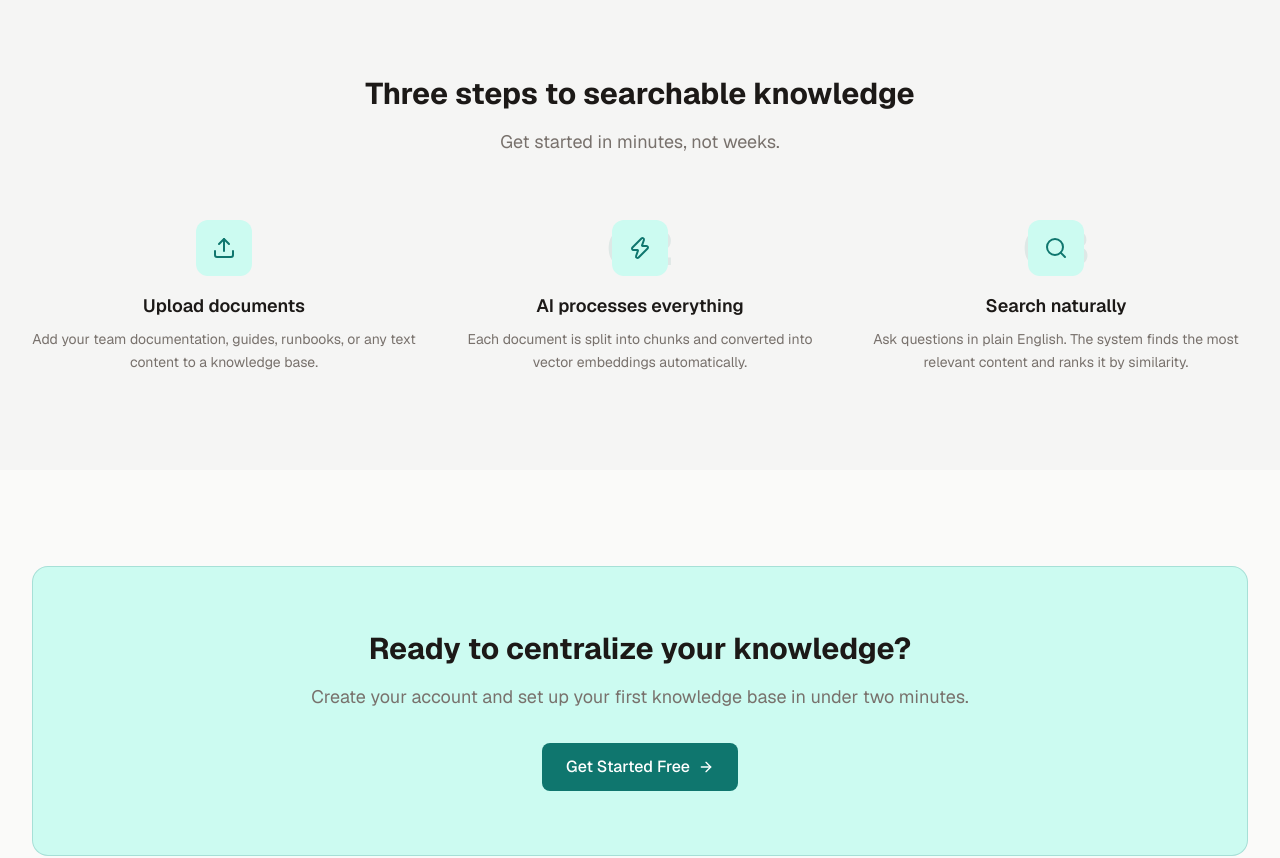
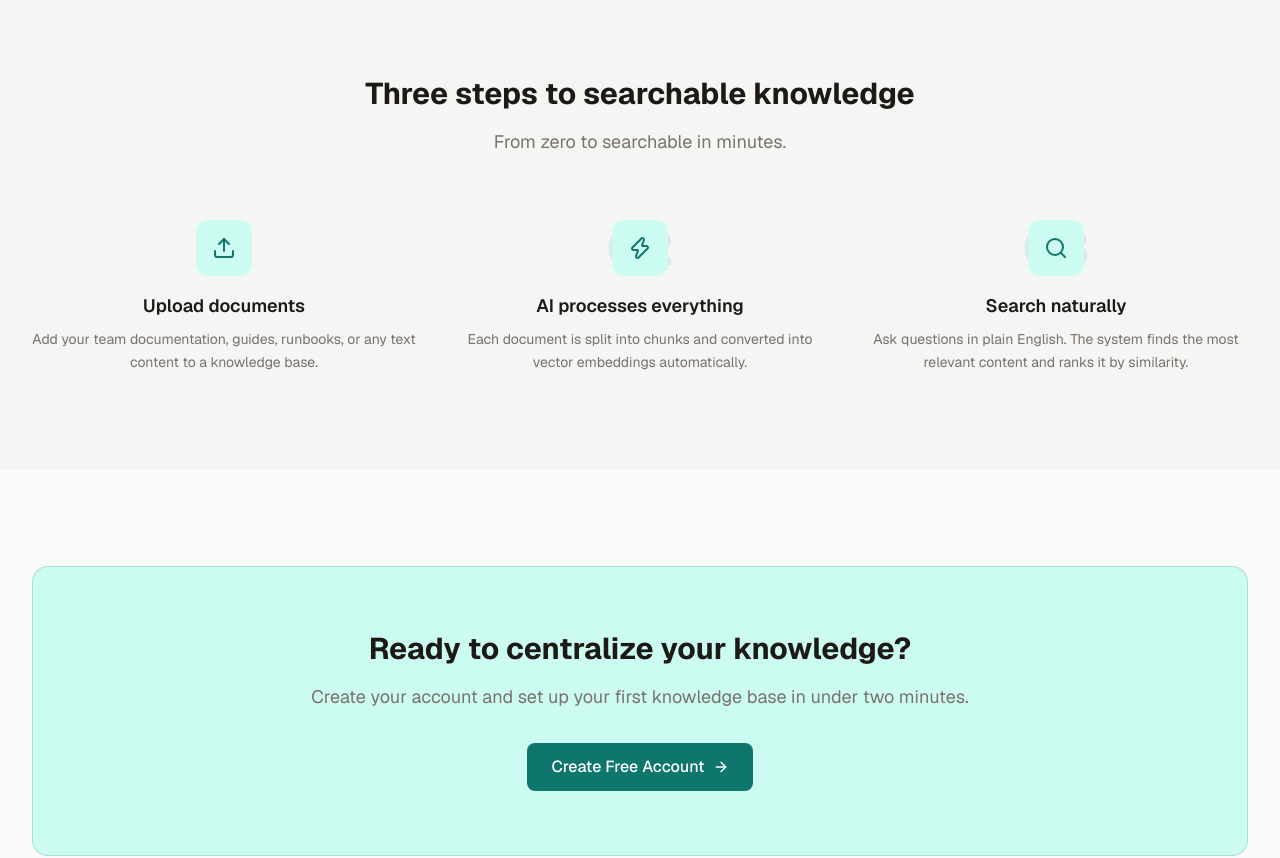
Before and after one commit to mejbahshameem/knowhive, a Next.js app in the folder apps/web/: page / in a window 1280 px wide. Shown: the part 1800-2658 px from the top of the page. Built offline with nearby package versions, Linux system fonts and the light colour scheme; no server answers.

Commit message:
fix landing page text conflicts with E2E test selectors

```diff
--- a/apps/web/src/app/page.tsx
+++ b/apps/web/src/app/page.tsx
@@ -252,7 +252,7 @@ export default function LandingPage() {
               Three steps to searchable knowledge
             </h2>
             <p className="mt-4 text-lg text-secondary">
-              Get started in minutes, not weeks.
+              From zero to searchable in minutes.
             </p>
           </div>
 
@@ -290,7 +290,7 @@ export default function LandingPage() {
             <div className="mt-8">
               <Link href={user ? '/dashboard' : '/register'}>
                 <Button size="lg">
-                  {user ? 'Go to Dashboard' : 'Get Started Free'}
+                  {user ? 'Go to Dashboard' : 'Create Free Account'}
                   <ArrowRight className="ml-2 h-4 w-4" />
                 </Button>
               </Link>
```
